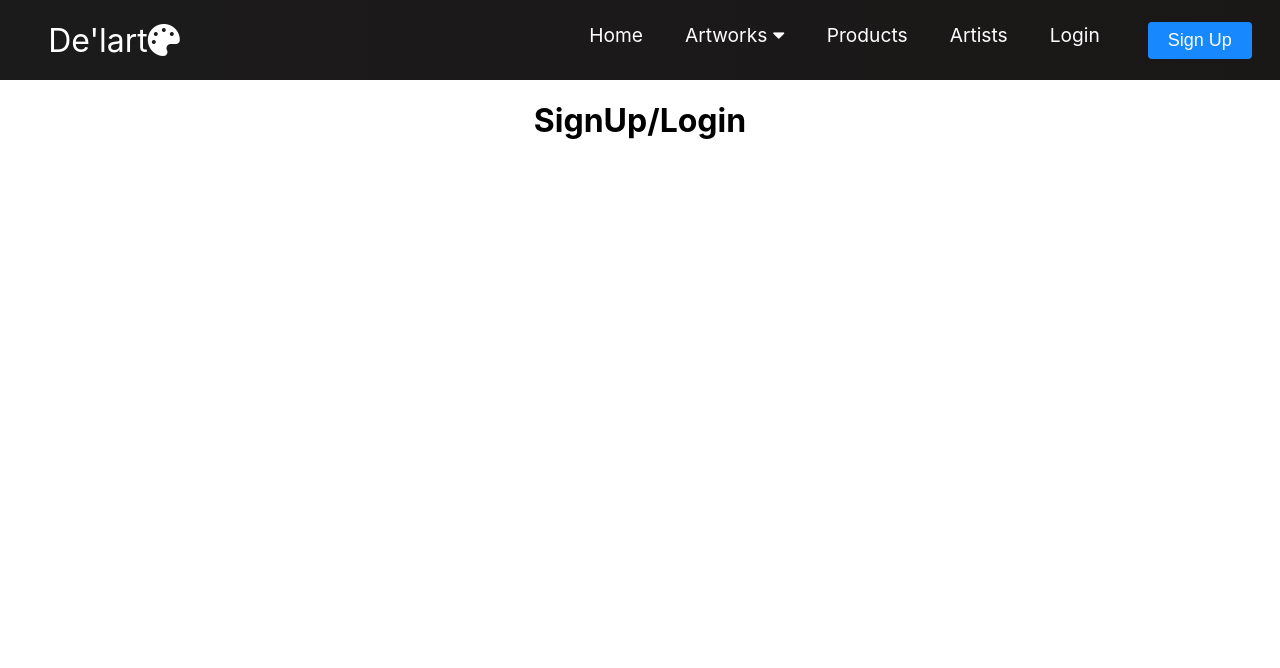
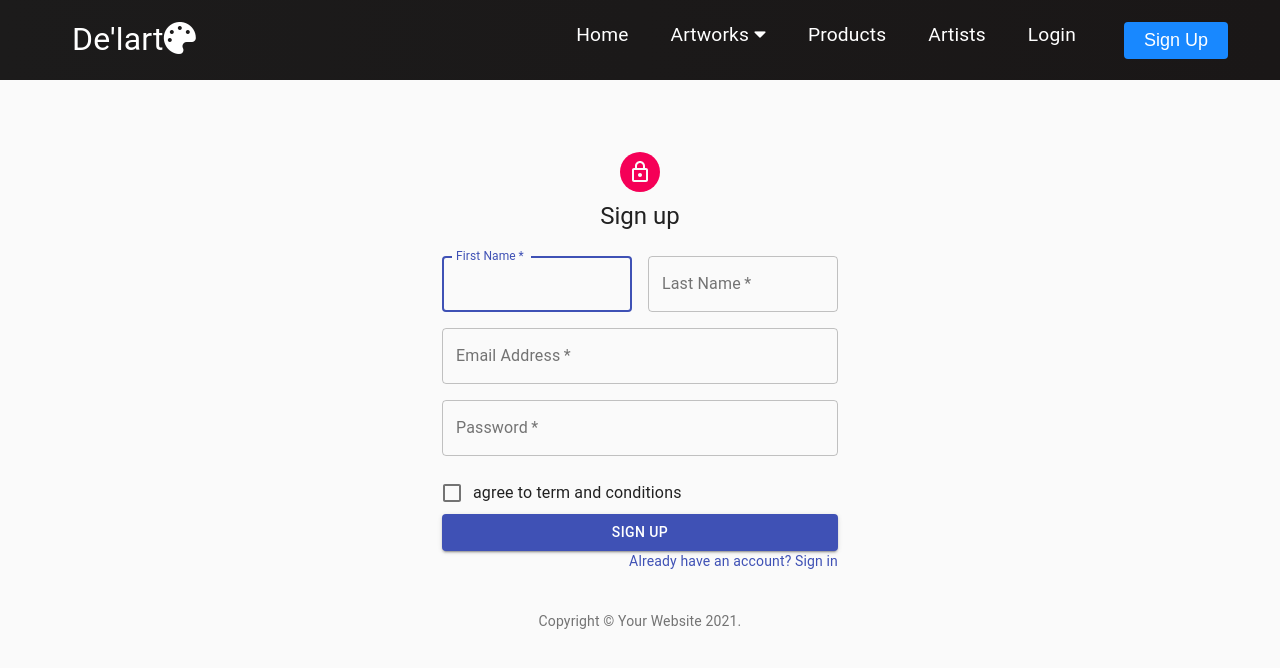
Before and after one commit to DiliniNanayakkara/frontendproject, a React (Create React App) app: page /signup in a window 1280 px wide. Shown: the top 668 px of the page. Built offline with nearby package versions, Linux system fonts and the light colour scheme.

Commit message:
add sign up

```diff
--- a/src/components/pages/Signup.js
+++ b/src/components/pages/Signup.js
@@ -1,11 +1,200 @@
-import React from 'react';
-import Navbar from '../Navbar';
+import Navbar from "../Navbar";
+import React, { useState } from "react";
+import Axios from "axios";
+import "../../App.css";
 
-export default function Signup() {
+import { useHistory } from "react-router-dom";
+
+import Snackbar from "@material-ui/core/Snackbar";
+import MuiAlert from "@material-ui/lab/Alert";
+import Avatar from "@material-ui/core/Avatar";
+import Button from "@material-ui/core/Button";
+import CssBaseline from "@material-ui/core/CssBaseline";
+import TextField from "@material-ui/core/TextField";
+import FormControlLabel from "@material-ui/core/FormControlLabel";
+import Checkbox from "@material-ui/core/Checkbox";
+import Link from "@material-ui/core/Link";
+import Grid from "@material-ui/core/Grid";
+import Box from "@material-ui/core/Box";
+import LockOutlinedIcon from "@material-ui/icons/LockOutlined";
+import Typography from "@material-ui/core/Typography";
+import { makeStyles } from "@material-ui/core/styles";
+import Container from "@material-ui/core/Container";
+
+function Copyright() {
+  return (
+    <Typography variant="body2" color="textSecondary" align="center">
+      {"Copyright © "}
+      <Link color="inherit" href="https://material-ui.com/">
+        Your Website
+      </Link>{" "}
+      {new Date().getFullYear()}
+      {"."}
+    </Typography>
+  );
+}
+function Alert(props) {
+  return <MuiAlert elevation={6} variant="filled" {...props} />;
+}
+const useStyles = makeStyles((theme) => ({
+  paper: {
+    marginTop: theme.spacing(8),
+    display: "flex",
+    flexDirection: "column",
+    alignItems: "center",
+  },
+  avatar: {
+    margin: theme.spacing(1),
+    backgroundColor: theme.palette.secondary.main,
+  },
+  form: {
+    width: "100%", // Fix IE 11 issue.
+    marginTop: theme.spacing(3),
+  },
+  submit: {
+    margin: theme.spacing(3, 0, 2),
+  },
+}));
+
+export default function Registration() {
+  const classes = useStyles();
+  let history = useHistory();
+  const [open, setOpen] = React.useState(false);
+  const [usernameReg, setUsernameReg] = useState("");
+  const [passwordReg, setPasswordReg] = useState("");
+  const [firstReg, setfirstReg] = useState("");
+  const [lastReg, setLastReg] = useState("");
+
+  Axios.defaults.withCredentials = true;
+  const handleClick = () => {
+    setOpen(true);
+  };
+
+  const handleClose = (event, reason) => {
+    if (reason === "clickaway") {
+      return;
+    }
+
+    setOpen(false);
+  };
+  const register = () => {
+    Axios.post("http://localhost:3001/register", {
+      username: usernameReg,
+      password: passwordReg,
+      first: firstReg,
+      last: lastReg,
+    }).then((response) => {});
+    handleClick();
+    history.push("/login");
+  };
+
   return (
     <>
-    <Navbar/>
-      <center><h1 className='SignUp'>SignUp/Login</h1></center>
+      <Navbar />
+      <Snackbar open={open} autoHideDuration={6000} onClose={handleClose}>
+        <Alert onClose={handleClose} severity="success">
+          This is a success message!
+        </Alert>
+      </Snackbar>
+      <Container component="main" maxWidth="xs">
+        <CssBaseline />
+        <div className={classes.paper}>
+          <Avatar className={classes.avatar}>
+            <LockOutlinedIcon />
+          </Avatar>
+          <Typography component="h1" variant="h5">
+            Sign up
+          </Typography>
+          <form className={classes.form} noValidate>
+            <Grid container spacing={2}>
+              <Grid item xs={12} sm={6}>
+                <TextField
+                  autoComplete="fname"
+                  name="firstName"
+                  variant="outlined"
+                  required
+                  fullWidth
+                  id="firstName"
+                  label="First Name"
+                  onChange={(e) => {
+                    setfirstReg(e.target.value);
+                  }}
+                  autoFocus
+                />
+              </Grid>
+              <Grid item xs={12} sm={6}>
+                <TextField
+                  variant="outlined"
+                  required
+                  fullWidth
+                  id="lastName"
+                  label="Last Name"
+                  name="lastName"
+                  onChange={(e) => {
+                    setLastReg(e.target.value);
+                  }}
+                  autoComplete="lname"
+                />
+              </Grid>
+              <Grid item xs={12}>
+                <TextField
+                  variant="outlined"
+                  required
+                  fullWidth
+                  id="email"
+                  label="Email Address"
+                  name="email"
+                  autoComplete="email"
+                  onChange={(e) => {
+                    setUsernameReg(e.target.value);
+                  }}
+                />
+              </Grid>
+              <Grid item xs={12}>
+                <TextField
+                  variant="outlined"
+                  required
+                  fullWidth
+                  name="password"
+                  label="Password"
+                  type="password"
+                  id="password"
+                  onChange={(e) => {
+                    setPasswordReg(e.target.value);
+                  }}
+                  autoComplete="current-password"
+                />
+              </Grid>
+              <Grid item xs={12}>
+                <FormControlLabel
+                  control={
+                    <Checkbox value="allowExtraEmails" color="primary" />
+                  }
+                  label="agree to term and conditions"
+                />
+              </Grid>
+            </Grid>
+            <Button
+              fullWidth
+              variant="contained"
+              color="primary"
+              onClick={register}
+            >
+              Sign Up
+            </Button>
+            <Grid container justifyContent="flex-end">
+              <Grid item>
+                <Link href="#" variant="body2">
+                  Already have an account? Sign in
+                </Link>
+              </Grid>
+            </Grid>
+          </form>
+        </div>
+        <Box mt={5}>
+          <Copyright />
+        </Box>
+      </Container>
     </>
   );
 }
```
